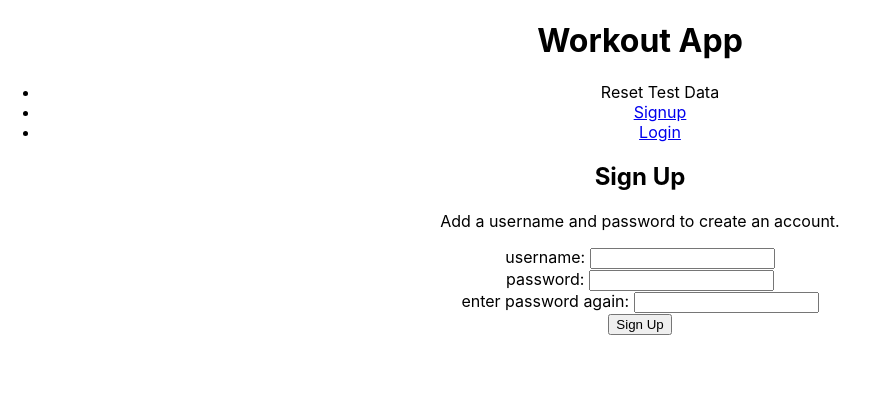
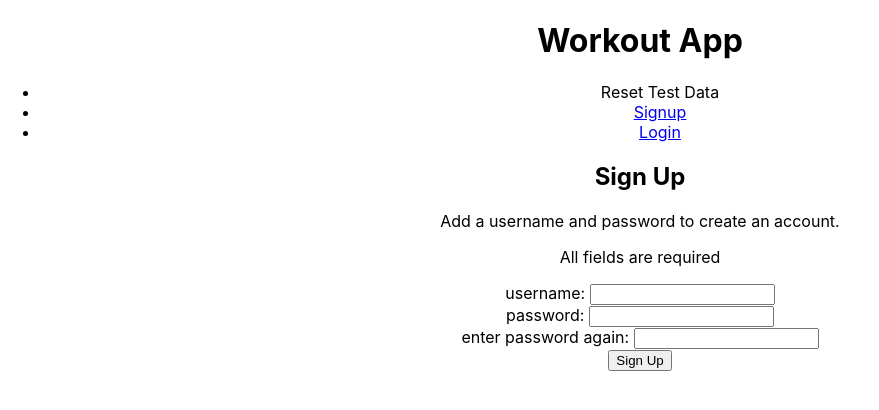
Before and after one commit to msolorio/workout_app_client, a React (Create React App) app: page /signup in a window 1280 px wide. Both pictures are taken after a click on the button "Sign Up". Shown: the top 410 px of the page, without its empty margins (0-879 px from the left). Built offline with nearby package versions, Linux system fonts and the light colour scheme.

Commit message:
Adds error messaging for signup page

```diff
--- a/src/pages/Signup/Signup.tsx
+++ b/src/pages/Signup/Signup.tsx
@@ -57,8 +57,6 @@ function Signup() {
         }
       })
 
-      console.log('response ==>', response)
-
       if (response.data.signup.error) {
         setState({ ...state, errorMessage: response.data.signup.error })
         return
@@ -77,6 +75,7 @@ function Signup() {
     <main>
       <h2>Sign Up</h2>
       <p>Add a username and password to create an account.</p>
+      { state.errorMessage && <p>{state.errorMessage}</p> }
       <form action="">
         <TextInputGroup
           name="username"
```
